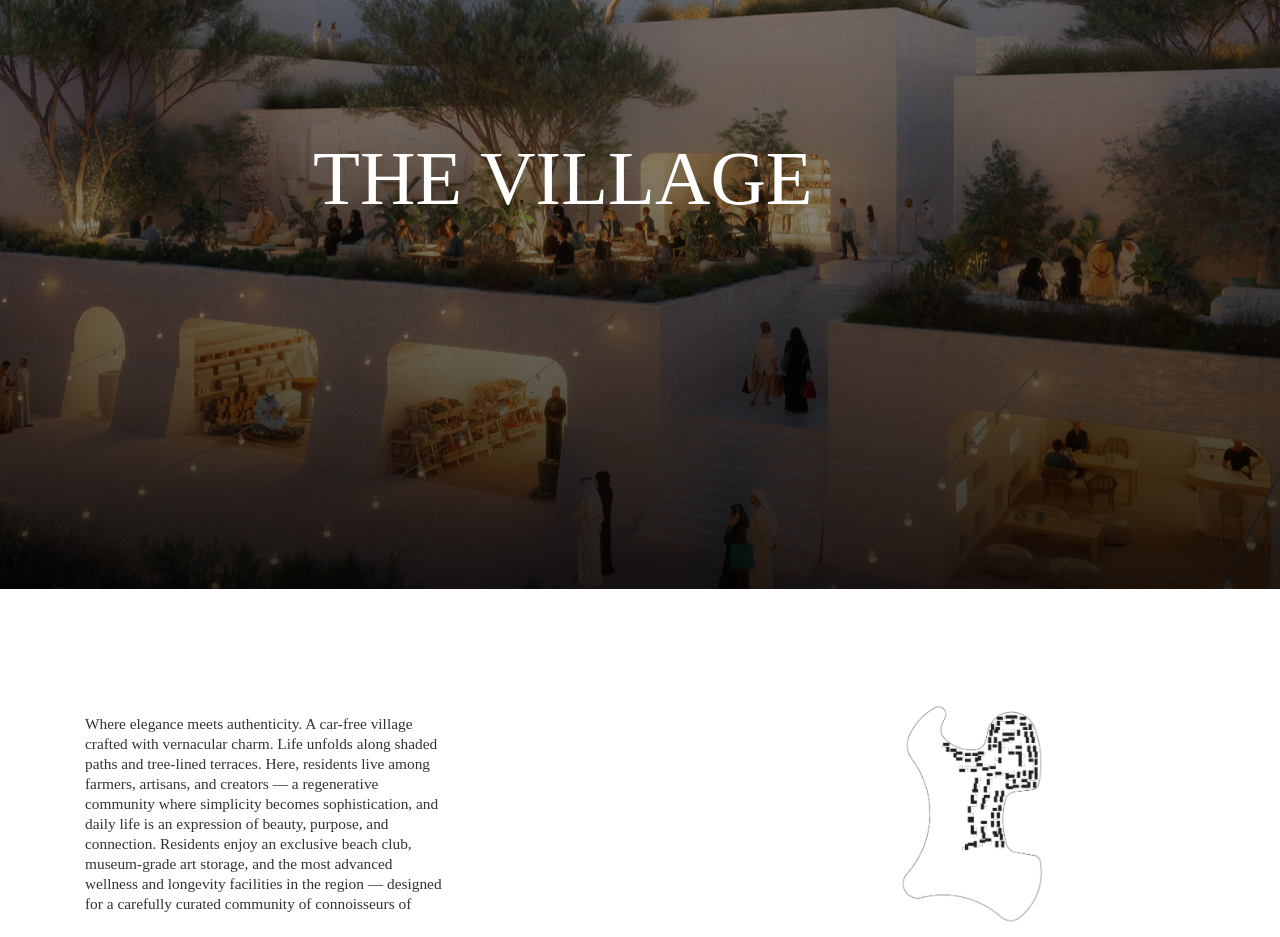
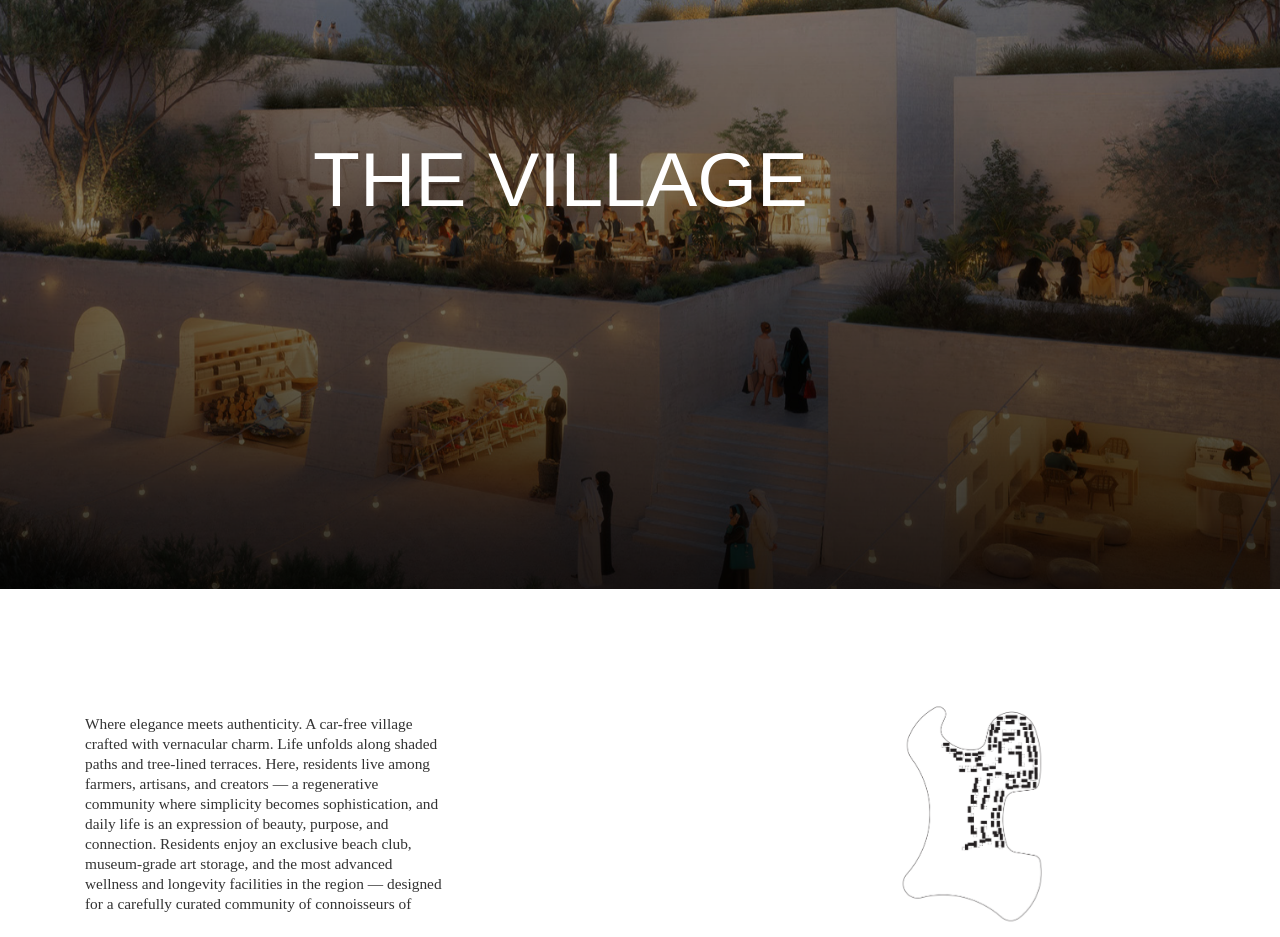
Before and after one commit to rahid8k/am, a plain HTML site: page index.html in a window 1280 px wide. Shown: the part 3880-4817 px from the top of the page. Drawn offline with nearby package versions, Linux system fonts and the light colour scheme; a web font is replaced by a local one.

Commit message:
The village

```diff
--- a/index.html
+++ b/index.html
@@ -138,7 +138,7 @@
           />
         </div>
         <div class="content-block-wrapper left-align">
-          <h1>THE VILLAGE</h1>
+                    <h1 style="font-family: 'GT America Regular', Arial, sans-serif;">THE VILLAGE</h1>
         </div>
       </div>
       <div id="details-section">
```
